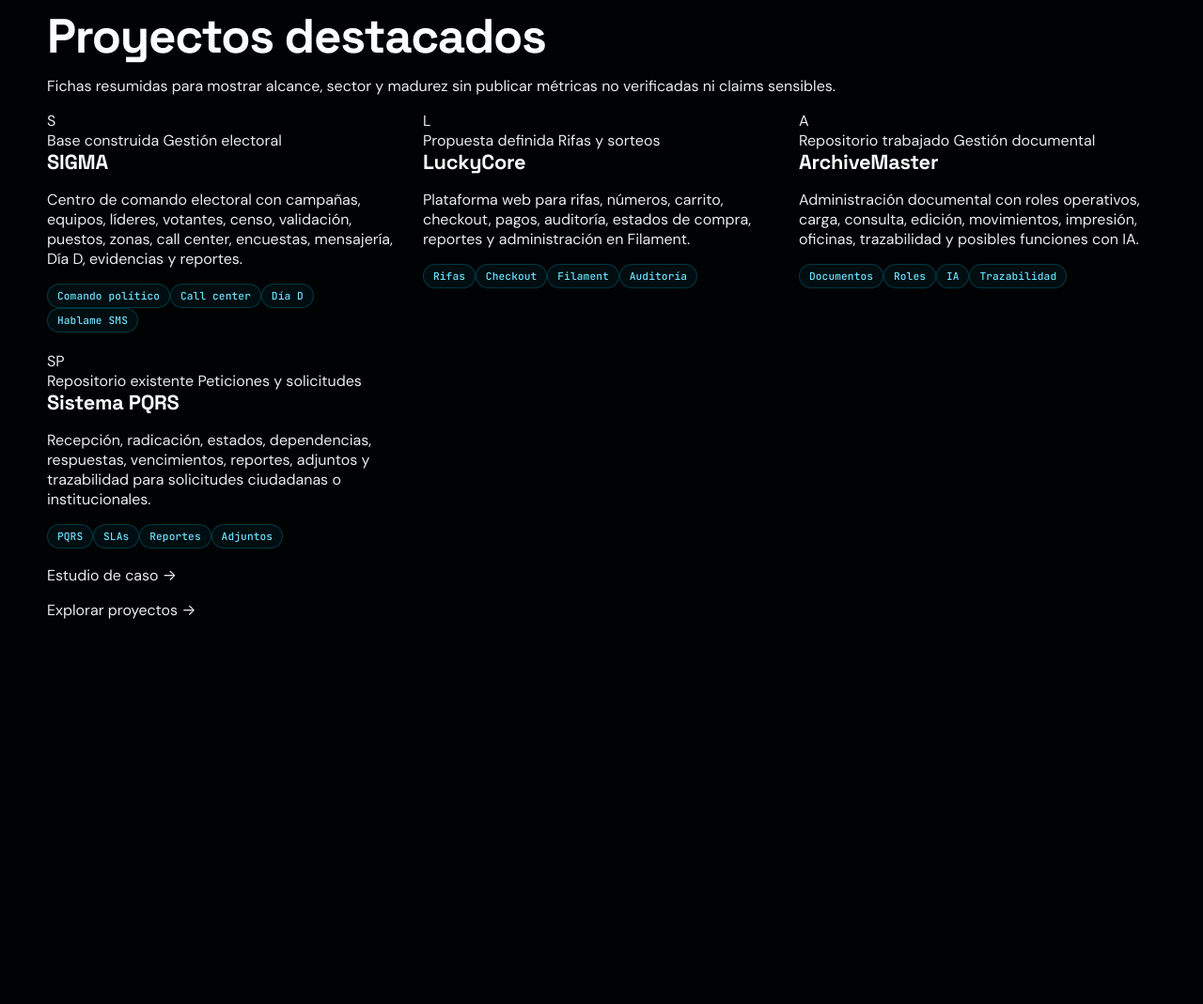
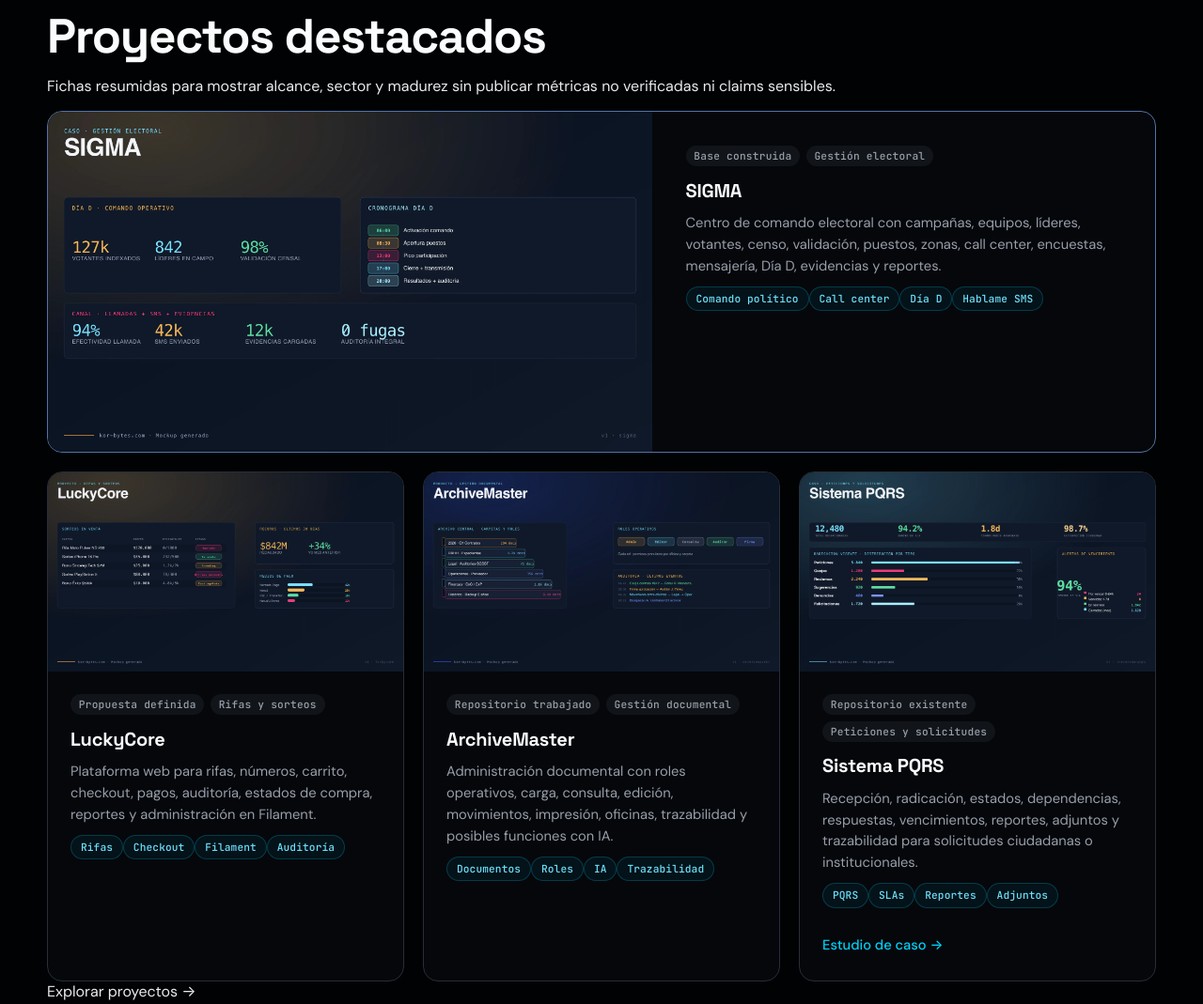
Before and after one commit to korozcolt/korbytes-web, an Astro site: page / in a window 1280 px wide. Shown: the part 5830-6899 px from the top of the page at 94% size. Built offline with nearby package versions, Linux system fonts and the light colour scheme; Astro itself is replaced by a stand-in of ours.

Commit message:
feat(ui): inyecta mockups WebP como visual de proyectos + restore estilos de CardGrid
- CardItem.image?: string en src/data/site.ts (campo opcional)
- src/data/site.ts: añade image a los 8 proyectos con mockup (SIGMA, LuckyCore,
  ArchiveMaster, Sistema PQRS -> torcoroma, NEXUS OMS, Certificados QR,
  Portal de noticias, Ecosistema VPS) y a 2 PASS (KORPass, VolleyPass)
- CardGrid.astro: render condicional <img> cuando image exista, fallback al
  degradado + iniciales; <style> scoped que faltaba (.kb-project, .kb-project-visual,
  .kb-project-code, .kb-project-body, .kb-featured, .kb-project--has-image con
  object-fit: cover y hover scale)
- build OK (12 páginas)
- KORPass y VolleyPass: image queda disponible para futuro cambio de layout de
  PassSection (actualmente usa lista sin visual)

```diff
--- a/src/components/CardGrid.astro
+++ b/src/components/CardGrid.astro
@@ -22,10 +22,22 @@
 <div class="kb-grid kb-grid-3">
   {items.map((item, idx) => {
     const g = gradients[idx % gradients.length];
+    const hasImage = Boolean(item.image);
     return (
-      <article class={`kb-project${featured && idx === 0 ? " kb-featured" : ""}`}>
-        <div class="kb-project-visual" aria-hidden="true" style={`--vis-a:${g.a};--vis-b:${g.b}`}>
-          <span class="kb-project-code">{initials(item.title)}</span>
+      <article class={`kb-project${featured && idx === 0 ? " kb-featured" : ""}${hasImage ? " kb-project--has-image" : ""}`}>
+        <div class="kb-project-visual" aria-hidden={hasImage ? "true" : undefined} style={`--vis-a:${g.a};--vis-b:${g.b}`}>
+          {hasImage ? (
+            <img
+              src={item.image}
+              alt=""
+              loading="lazy"
+              decoding="async"
+              width="800"
+              height="450"
+            />
+          ) : (
+            <span class="kb-project-code">{initials(item.title)}</span>
+          )}
         </div>
         <div class="kb-project-body">
           <div class="kb-meta">
@@ -45,3 +57,160 @@
     );
   })}
 </div>
+
+<style>
+  .kb-project {
+    display: flex;
+    flex-direction: column;
+    background: var(--kb-bg-raised);
+    border: 1px solid var(--kb-line);
+    border-radius: var(--kb-radius-md);
+    overflow: hidden;
+    transition: border-color 0.25s ease, transform 0.25s ease;
+    height: 100%;
+  }
+
+  .kb-project:hover {
+    border-color: var(--kb-line-brand);
+  }
+
+  .kb-featured {
+    grid-column: 1 / -1;
+    border-color: var(--kb-line-brand);
+  }
+
+  .kb-featured .kb-project-body {
+    padding: 2rem 2rem 2rem;
+  }
+
+  @media (min-width: 880px) {
+    .kb-featured {
+      display: grid;
+      grid-template-columns: 1.2fr 1fr;
+      gap: 0;
+      align-items: stretch;
+    }
+    .kb-featured .kb-project-visual {
+      aspect-ratio: auto;
+      min-height: 100%;
+    }
+    .kb-featured .kb-project-body {
+      padding: 2.25rem;
+    }
+  }
+
+  .kb-project-visual {
+    position: relative;
+    aspect-ratio: 16 / 9;
+    background:
+      radial-gradient(120% 100% at 20% 0%, var(--vis-a, oklch(0.36 0.140 260)) 0%, transparent 60%),
+      linear-gradient(180deg, var(--vis-b, oklch(0.14 0.030 260)) 0%, var(--kb-bg-ink) 100%);
+    display: flex;
+    align-items: center;
+    justify-content: center;
+    overflow: hidden;
+    isolation: isolate;
+  }
+
+  .kb-project-visual::after {
+    content: "";
+    position: absolute;
+    inset: 0;
+    background-image:
+      linear-gradient(oklch(1 0 0 / 0.04) 1px, transparent 1px),
+      linear-gradient(90deg, oklch(1 0 0 / 0.04) 1px, transparent 1px);
+    background-size: 32px 32px;
+    background-position: -1px -1px;
+    mask-image: radial-gradient(120% 80% at 50% 50%, black, transparent 75%);
+    pointer-events: none;
+  }
+
+  .kb-project-code {
+    font-family: "JetBrains Mono", monospace;
+    font-size: clamp(2.5rem, 6vw, 4.5rem);
+    font-weight: 700;
+    letter-spacing: 0.06em;
+    color: var(--kb-text-strong);
+    text-shadow: 0 2px 24px oklch(0 0 0 / 0.4);
+    z-index: 1;
+  }
+
+  .kb-project--has-image .kb-project-visual {
+    background: var(--kb-bg-ink);
+  }
+
+  .kb-project--has-image .kb-project-visual::after {
+    display: none;
+  }
+
+  .kb-project-visual img {
+    display: block;
+    width: 100%;
+    height: 100%;
+    object-fit: cover;
+    object-position: center;
+    transition: transform 0.4s ease;
+  }
+
+  .kb-project:hover .kb-project-visual img {
+    transform: scale(1.03);
+  }
+
+  .kb-project-body {
+    padding: 1.5rem 1.5rem 1.65rem;
+    display: flex;
+    flex-direction: column;
+    gap: 0.65rem;
+    flex: 1;
+  }
+
+  .kb-meta {
+    display: flex;
+    flex-wrap: wrap;
+    gap: 0.4rem;
+    margin-bottom: 0.2rem;
+  }
+
+  .kb-meta span {
+    font-family: "JetBrains Mono", monospace;
+    font-size: 0.7rem;
+    font-weight: 500;
+    padding: 0.25rem 0.55rem;
+    border-radius: var(--kb-radius-full);
+    background: oklch(0.62 0.015 260 / 0.10);
+    color: var(--kb-text-muted);
+    letter-spacing: 0.02em;
+  }
+
+  .kb-project h3 {
+    margin: 0;
+    font-family: "Space Grotesk", "DM Sans", system-ui, sans-serif;
+    font-size: 1.25rem;
+    font-weight: 700;
+    color: var(--kb-text-strong);
+    line-height: 1.25;
+  }
+
+  .kb-project p {
+    margin: 0;
+    color: var(--kb-text-muted);
+    font-size: 0.92rem;
+    line-height: 1.55;
+  }
+
+  .kb-button-secondary {
+    display: inline-flex;
+    align-items: center;
+    gap: 0.35rem;
+    color: var(--kb-cyan);
+    font-size: 0.92rem;
+    font-weight: 500;
+    text-decoration: none;
+    transition: color 0.2s ease, gap 0.2s ease;
+  }
+
+  .kb-button-secondary:hover {
+    color: var(--kb-cyan-soft);
+    gap: 0.55rem;
+  }
+</style>
--- a/src/data/site.ts
+++ b/src/data/site.ts
@@ -36,6 +36,7 @@
   href?: string;
   text: string;
   chips?: string[];
+  image?: string;
 }
 
 export interface FaqItem {
@@ -104,6 +105,7 @@
     sector: "PASS Core",
     text: "Núcleo conceptual para reutilizar usuarios, roles, organizaciones, sedes, pagos, notificaciones, reportes, auditoría, archivos, QR e integraciónes.",
     chips: ["PASS Core", "Módulos comunes", "Marca madre"],
+    image: "/images/pass/korpass-core.webp",
   },
   {
     title: "VolleyPass",
@@ -111,6 +113,7 @@
     sector: "Deporte y voleibol",
     text: "Operación digital para ligas, clubes y torneos: carnet digital con QR, jugadores, clubes, pagos, reglas por liga, documentación y competencias.",
     chips: ["QR", "Torneos", "Clubes", "Pagos"],
+    image: "/images/pass/volleypass.webp",
   },
   {
     title: "DatesPass",
@@ -184,6 +187,7 @@
     sector: "Gestión electoral",
     text: "Centro de comando electoral con campañas, equipos, líderes, votantes, censo, validación, puestos, zonas, call center, encuestas, mensajería, Día D, evidencias y reportes.",
     chips: ["Comando político", "Call center", "Día D", "Hablame SMS"],
+    image: "/images/proyectos/sigma.webp",
   },
   {
     title: "LuckyCore",
@@ -191,6 +195,7 @@
     sector: "Rifas y sorteos",
     text: "Plataforma web para rifas, números, carrito, checkout, pagos, auditoría, estados de compra, reportes y administración en Filament.",
     chips: ["Rifas", "Checkout", "Filament", "Auditoría"],
+    image: "/images/proyectos/luckycore.webp",
   },
   {
     title: "ArchiveMaster",
@@ -198,6 +203,7 @@
     sector: "Gestión documental",
     text: "Administración documental con roles operativos, carga, consulta, edición, movimientos, impresión, oficinas, trazabilidad y posibles funciones con IA.",
     chips: ["Documentos", "Roles", "IA", "Trazabilidad"],
+    image: "/images/proyectos/archivemaster.webp",
   },
   {
     title: "Sistema PQRS",
@@ -206,6 +212,7 @@
     text: "Recepción, radicación, estados, dependencias, respuestas, vencimientos, reportes, adjuntos y trazabilidad para solicitudes ciudadanas o institucionales.",
     chips: ["PQRS", "SLAs", "Reportes", "Adjuntos"],
     href: "/casos/torcoroma-pqrs.html",
+    image: "/images/proyectos/torcoroma-pqrs.webp",
   },
   {
     title: "NEXUS OMS",
@@ -214,6 +221,7 @@
     text: "Integración VTEX + ICG para sincronizar pedidos, inventario y estados operativos entre ecommerce, backoffice y operación comercial.",
     chips: ["VTEX", "ICG", "OMS", "Middleware"],
     href: "/casos/nexus-oms-integración-vtex-icg.html",
+    image: "/images/proyectos/nexus-oms.webp",
   },
   {
     title: "Certificados QR",
@@ -221,6 +229,7 @@
     sector: "Educación/certificación",
     text: "Certificados con firma visual institucional, QR de validación, hash único, URL pública, estados, logs, revocación y plantillas controladas.",
     chips: ["QR", "Hash", "Validación", "Plantillas"],
+    image: "/images/proyectos/certificados-qr.webp",
   },
   {
     title: "Portal de noticias",
@@ -228,6 +237,7 @@
     sector: "Medios digitales",
     text: "Sitio tipo medio digital para noticias destacadas, categorías, última hora, opinión, videos, redes sociales y una presencia más profesional.",
     chips: ["WordPress", "Noticias", "SEO", "Redes"],
+    image: "/images/proyectos/portal-noticias.webp",
   },
   {
     title: "Ecosistema VPS",
@@ -235,6 +245,7 @@
     sector: "Deploy y operación",
     text: "VPS con Dokploy para múltiples instancias: página institucional, SIGMA, automatizaciones OpenClaw y portales WordPress conectados a dominios.",
     chips: ["Dokploy", "VPS", "WordPress", "OpenClaw"],
+    image: "/images/proyectos/ecosistema-vps.webp",
   },
   {
     title: "NotFound Band",
```
